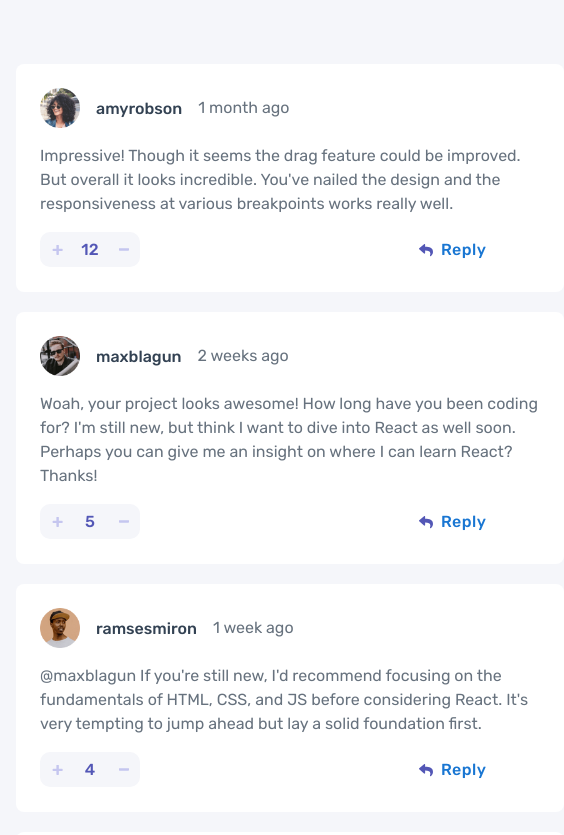
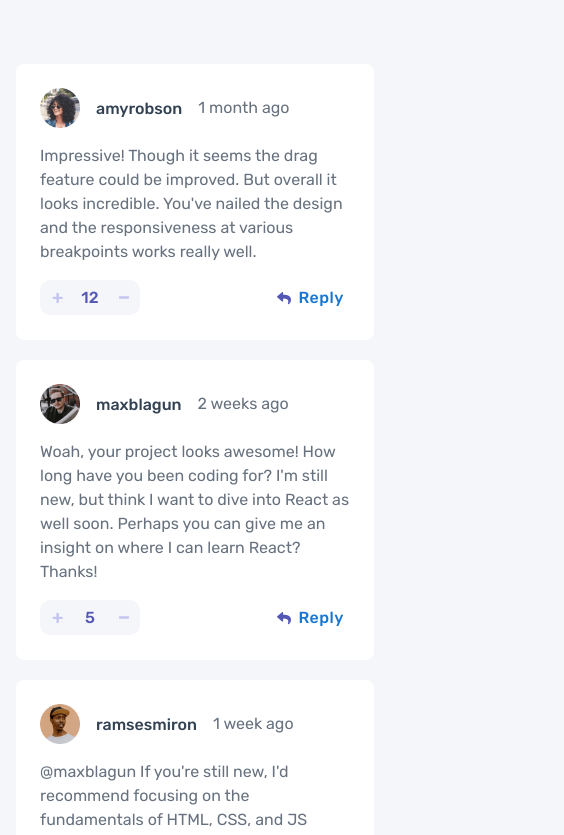
Before and after one commit to mseidel819/comments-section, a React (Create React App) app: page / in a window 390 px wide. Shown: the top 835 px of the page, 564 px wide, since content can reach past the window. Built offline with nearby package versions, Linux system fonts and the light colour scheme.

Commit message:
fixed functionality during mobile viewing.

```diff
--- a/src/App.js
+++ b/src/App.js
@@ -113,21 +113,21 @@ function App() {
       score: 0,
       user: currentUser,
     };
+    console.log(user);
+    console.log(comments);
+    const targetComment = comments.find((comment) => comment.id === user.id);
+    // console.log(targetComment);
+    if (targetComment?.replies) {
+      targetComment.replies.push(newComment);
+      setComments([
+        ...comments.filter((comment) => comment.id !== targetComment.id),
+        targetComment,
+      ]);
 
-    const targetComment = comments.find((comment) => comment.id === user.id);
-    console.log(targetComment);
-    targetComment.replies.push(newComment);
+      setCommentId(commentId + 1);
+    }
 
-    console.log(
-      comments.filter((comment) => comment.id !== targetComment.id),
-      targetComment
-    );
-
-    setComments([
-      ...comments.filter((comment) => comment.id !== targetComment.id),
-      targetComment,
-    ]);
-    setCommentId(commentId + 1);
+    ///add function for if its already a reply. if !targetComment.replies
   };
 
   const removeCommentHandler = (currentId) => {
@@ -153,7 +153,9 @@ function App() {
       targetComment,
     ]);
   };
-
+  ///////////////////////////////////////////////
+  /////JSX
+  ////////////////////////////////////////////////
   return (
     <Container maxWidth="md" sx={{ marginTop: "64px" }}>
       {comments
@@ -177,12 +179,13 @@ function App() {
                 <Grid item sm={11}>
                   {user.replies.map((reply) => (
                     <CommentCard
+                      removeCommentHandler={removeReplyHandler}
                       currentUser={currentUser}
                       user={reply}
-                      key={`reply${reply.id}`}
-                      removeCommentHandler={removeReplyHandler}
                       increaseScore={increaseScoreReply}
                       decreaseScore={decreaseScoreReply}
+                      addReplyHandler={addReplyHandler}
+                      key={`reply${reply.id}`}
                     />
                   ))}
                 </Grid>
--- a/src/components/comment-card/comment-card.component.jsx
+++ b/src/components/comment-card/comment-card.component.jsx
@@ -17,6 +17,7 @@ import {
   ReplyButton,
   DeleteButton,
   YouSpan,
+  StyledTextBox,
 } from "./comment-card.styles";
 
 const CommentCard = ({
@@ -87,12 +88,12 @@ const CommentCard = ({
                   )}
                 </Grid>
               </Grid>
-              <Box sx={{ minWidth: "500px" }}>
+              <StyledTextBox>
                 <p>
                   {user.replyingTo && <span>@{user.replyingTo}&nbsp;</span>}
                   {user.content}
                 </p>
-              </Box>
+              </StyledTextBox>
             </Grid>
             <UpvoterMobile
               removeCommentHandler={removeCommentHandler}
@@ -100,6 +101,7 @@ const CommentCard = ({
               increaseScore={increaseScore}
               decreaseScore={decreaseScore}
               currentUser={currentUser}
+              replyToggler={replyToggler}
             />
           </Grid>
         </StyledCommentCard>
--- a/src/components/comment-card/comment-card.styles.jsx
+++ b/src/components/comment-card/comment-card.styles.jsx
@@ -1,4 +1,4 @@
-import { styled, Button, Card } from "@mui/material";
+import { styled, Button, Card, Box } from "@mui/material";
 
 export const StyledCommentCard = styled(Card)({
   padding: "24px",
@@ -62,3 +62,11 @@ export const DeleteButton = styled(Button)({
     // fill: "#C5C6EF",
   },
 });
+
+export const StyledTextBox = styled(Box)({
+  minWidth: "500px",
+
+  "@media (max-width:600px)": {
+    minWidth: "100px",
+  },
+});
--- a/src/components/reply-card/reply-card.component.jsx
+++ b/src/components/reply-card/reply-card.component.jsx
@@ -55,11 +55,15 @@ const Reply = ({ user, addHandler, sendReply, currentUser }) => {
           <Grid item container justifyContent="end" xs={6}>
             <SendButton
               onClick={() => {
-                addHandler(textField, currentUser);
+                {
+                  sendReply === "send"
+                    ? addHandler(textField, currentUser)
+                    : addHandler(textField, user, currentUser);
+                }
                 setTextField("");
               }}
             >
-              SEND
+              {sendReply}
             </SendButton>
           </Grid>
         </Grid>
--- a/src/components/upvoter/upvoterMobile.component.jsx
+++ b/src/components/upvoter/upvoterMobile.component.jsx
@@ -18,6 +18,7 @@ const UpvoterMobile = ({
   decreaseScore,
   currentUser,
   removeCommentHandler,
+  replyToggler,
 }) => {
   return (
     <UpvoteGrid
@@ -63,7 +64,11 @@ const UpvoterMobile = ({
             Delete
           </DeleteButton>
         ) : (
-          <ReplyButton variant="text" startIcon={<Reply />}>
+          <ReplyButton
+            onClick={replyToggler}
+            variant="text"
+            startIcon={<Reply />}
+          >
             Reply
           </ReplyButton>
         )}
```
